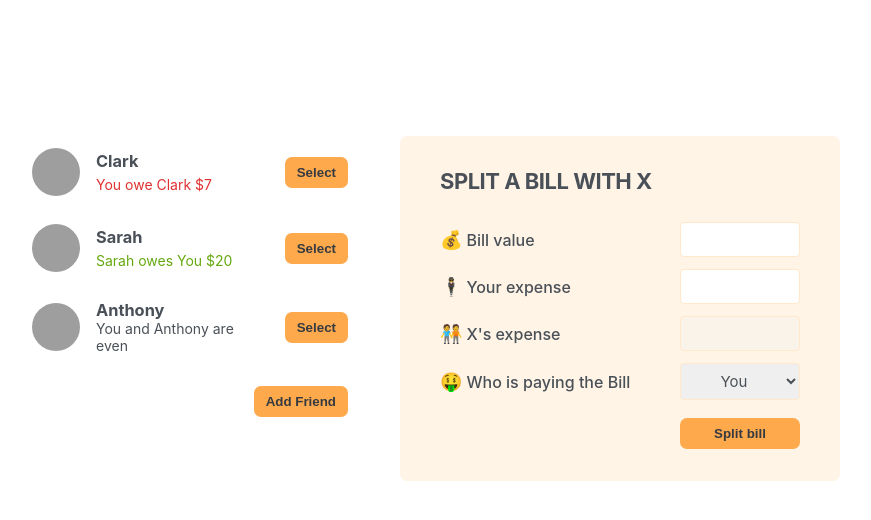
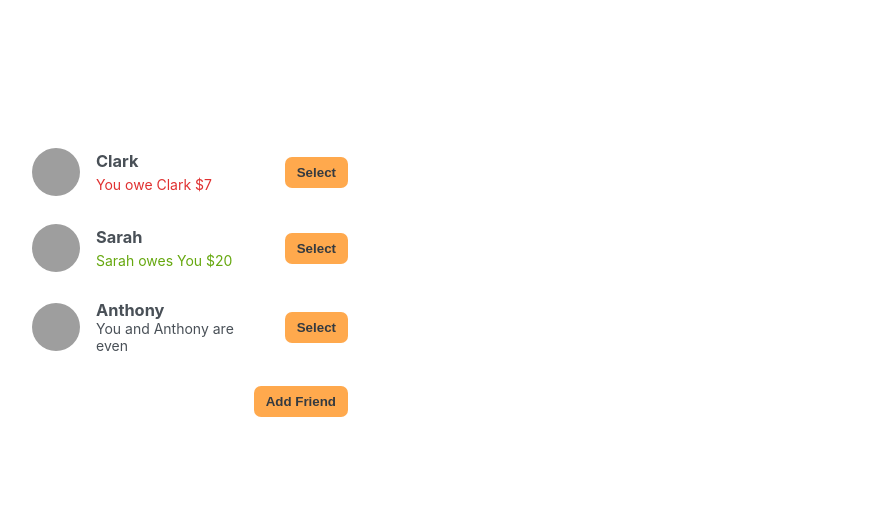
Before and after one commit to AbdullahiAbdulganiyu/eat-n-split, a React (Create React App) app: page / in a window 1280 px wide. Shown: the top 520 px of the page, without its empty margins (210-1081 px from the left). Built offline with nearby package versions, Linux system fonts and the light colour scheme; grey boxes are pictures that could not be loaded.

Commit message:
conditionally rendering the splitbill form

```diff
--- a/src/App.js
+++ b/src/App.js
@@ -50,7 +50,8 @@ export default function App() {
           {showAddFriend ? "Close" : "Add Friend"}
         </Button>
       </div>
-      <FormSplitBill />
+
+      {selectedFriend && <FormSplitBill />}
     </div>
   );
 }
```
